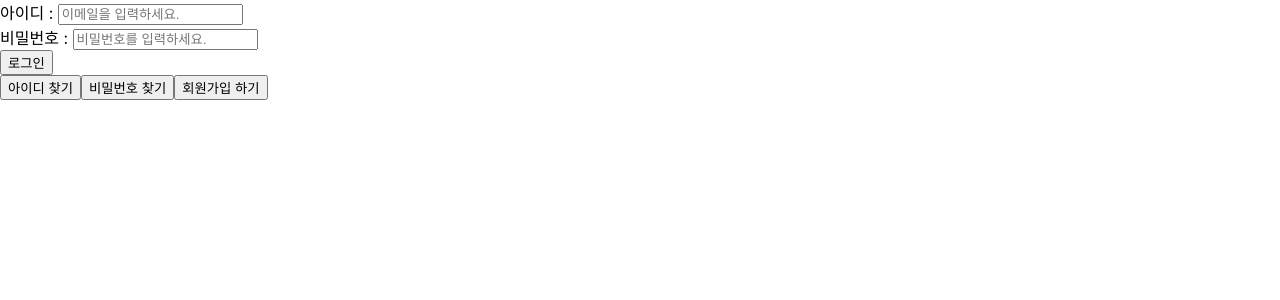
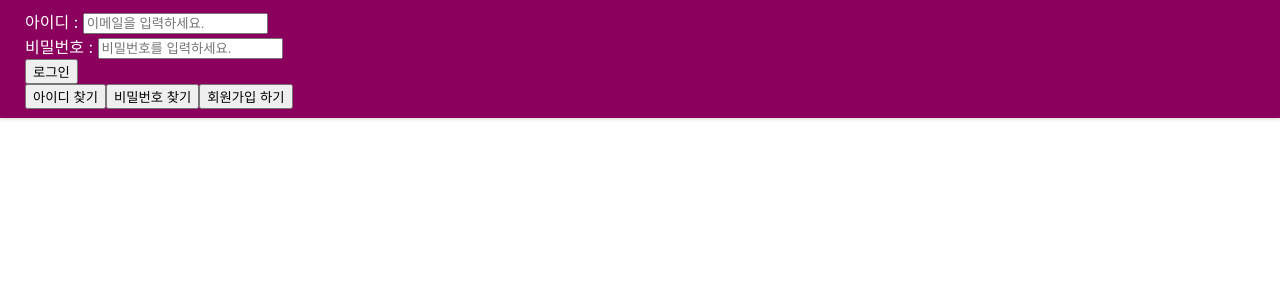
Before and after one commit to yujeongoyj/yourmind_frontend, a React (Create React App) app: page /Mainpage in a window 1280 px wide. Shown: the top 300 px of the page. Built offline with nearby package versions, Linux system fonts and the light colour scheme.

Commit message:
add Start.css w Please enter the commit message for your changes. Lines starting

```diff
--- a/package.json
+++ b/package.json
@@ -10,6 +10,7 @@
     "react": "^18.2.0",
     "react-chartjs-2": "^5.2.0",
     "react-dom": "^18.2.0",
+    "react-router-dom": "^6.11.1",
     "react-scripts": "5.0.1",
     "web-vitals": "^2.1.4"
   },
--- /dev/null
+++ b/src/pages/Start.css
@@ -0,0 +1,11 @@
+#LogInput {
+
+
+ font: inherit;
+  padding: 0.5rem 1.5rem;
+  border: 1px solid #8b005d;
+  color: white;
+  background: #8b005d;
+  box-shadow: 0 0 4px rgba(0, 0, 0, 0.26);
+  cursor: pointer;
+}
--- a/src/pages/Start.jsx
+++ b/src/pages/Start.jsx
@@ -1,9 +1,11 @@
 // import '../css/Login.css';
-// import {Route} from "react-router-dom";
+import {Route} from "react-router-dom";
+
+import './Start.css';
 
 const Start = () => {
     return(
-        <div>
+        <div id box1>
             {/* <div id="LogInImg">
                 <img id="LogInImg" src={그림1}/>
             </div> */}
@@ -21,4 +23,5 @@ const Start = () => {
     )
 }
 
+
 export default Start;
```
Also changed, not shown: 1 other file (tests, documents, lock files or other folders).
